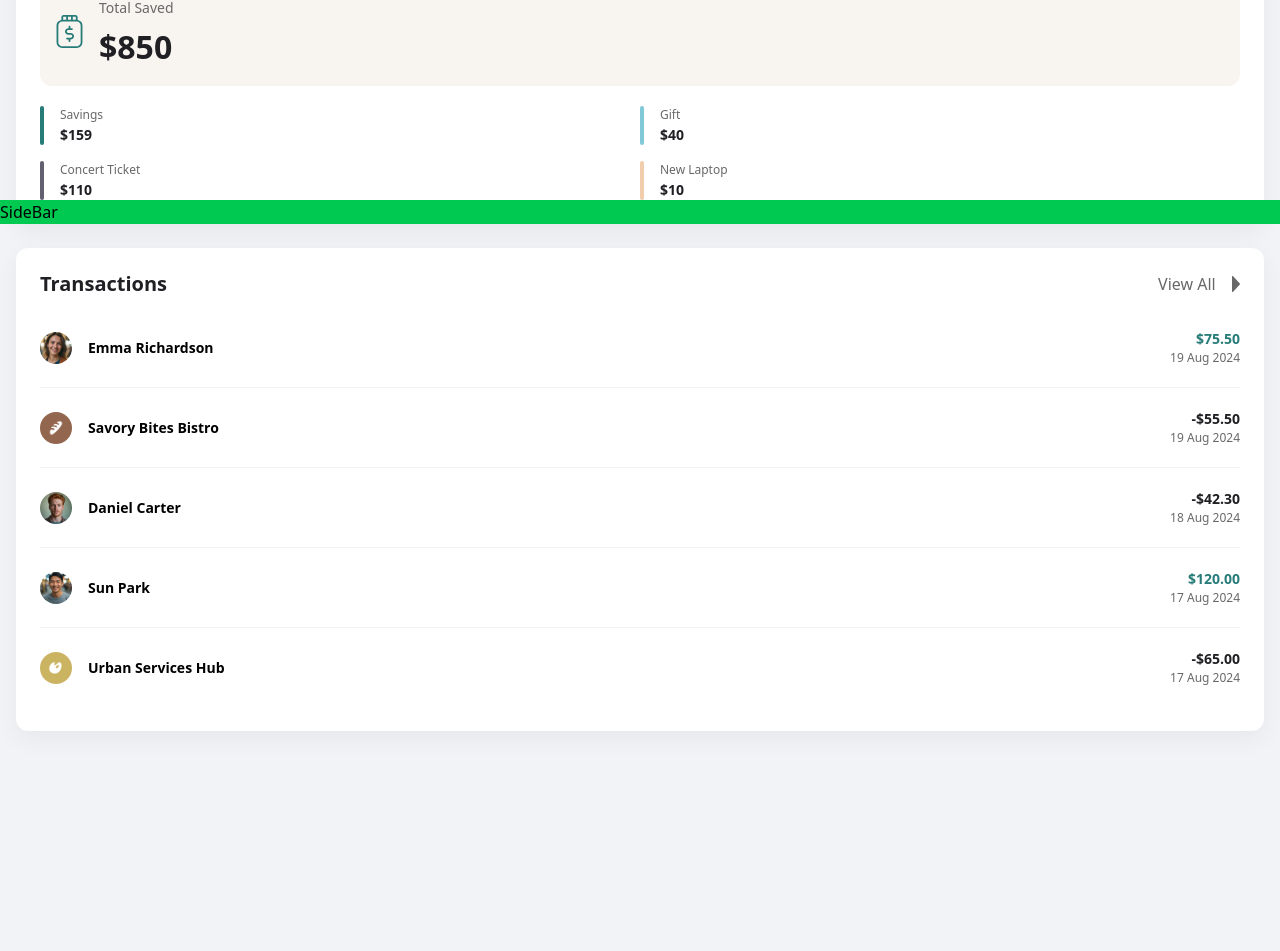
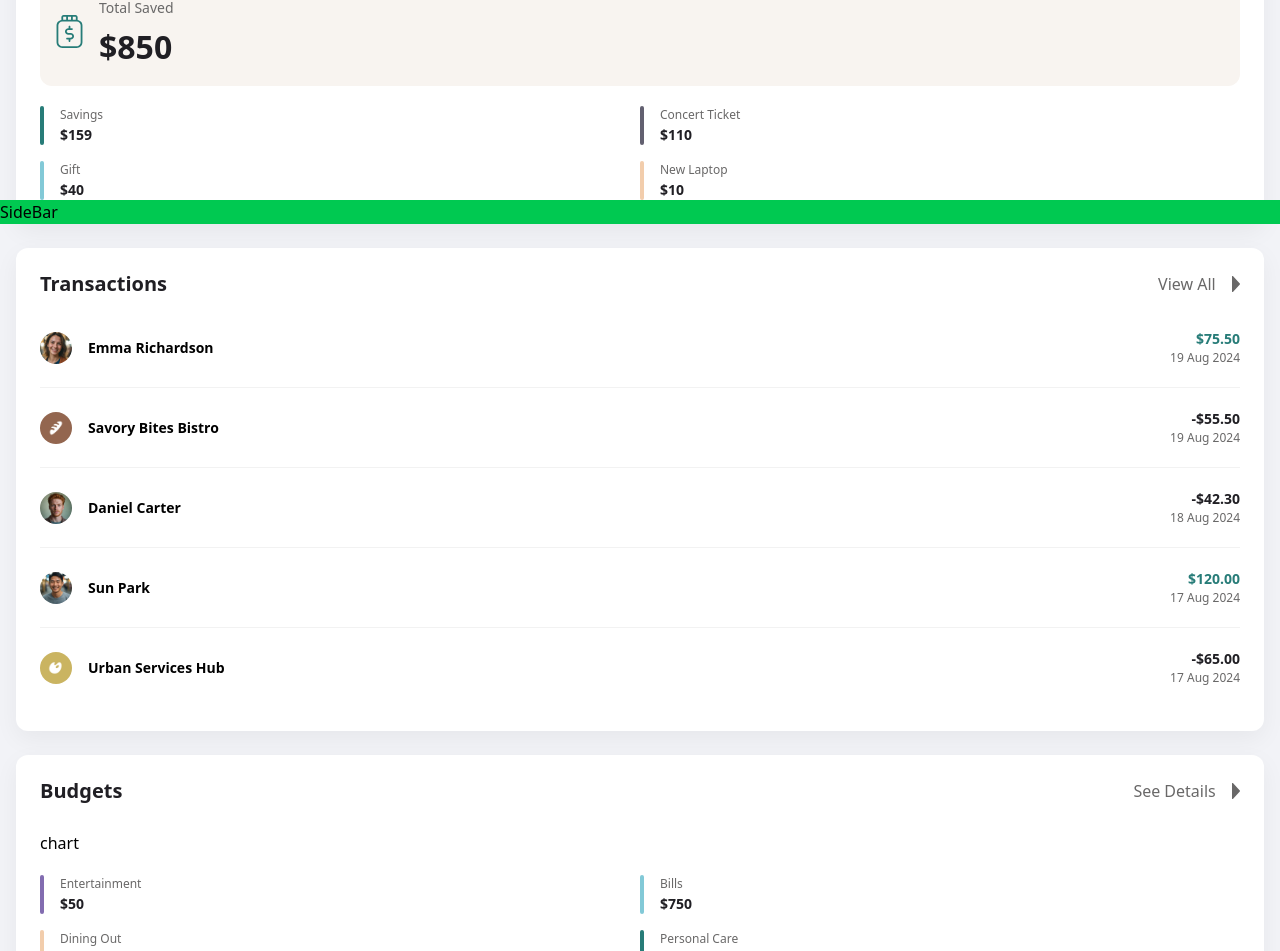
Before and after one commit to nishanth1596/personal-finance-app, a Next.js app: page / in a window 1280 px wide. Shown: the part 576-1527 px from the top of the page. Before the commit the page ends 1355 px from the top, so only its background shows below. Built offline with nearby package versions, Linux system fonts and the light colour scheme.

Commit message:
- add SummaryItem reusable component - add constants for this project and map it to the components - add budget and recurring bills summary card

```diff
--- /dev/null
+++ b/src/components/shared/Overview/SummaryItem.tsx
@@ -0,0 +1,22 @@
+type PotsSummaryItemProps = {
+  title: string;
+  value: number;
+  color: string;
+};
+
+const SummaryItem = ({ title, value, color }: PotsSummaryItemProps) => {
+  return (
+    <div className="flex gap-4">
+      <div
+        className={`w-1 rounded-lg`}
+        style={{ backgroundColor: color }}
+      ></div>
+      <div>
+        <p className="text-preset-5 text-grey-500">{title}</p>
+        <p className="text-preset-4-bold text-grey-900">${value}</p>
+      </div>
+    </div>
+  );
+};
+
+export default SummaryItem;
--- a/src/constants/constants.tsx
+++ b/src/constants/constants.tsx
@@ -392,3 +392,65 @@ export const transactions = [
     recurring: false,
   },
 ];
+
+export const budgets = [
+  {
+    category: "Entertainment",
+    maximum: 50.0,
+    theme: "#826cb0",
+  },
+  {
+    category: "Bills",
+    maximum: 750.0,
+    theme: "#82c9d7",
+  },
+  {
+    category: "Dining Out",
+    maximum: 75.0,
+    theme: "#f2cdac",
+  },
+  {
+    category: "Personal Care",
+    maximum: 100.0,
+    theme: "#277c78",
+  },
+];
+
+export const pots = [
+  {
+    name: "Savings",
+    target: 2000.0,
+    total: 159.0,
+    theme: "#277c78",
+  },
+  {
+    name: "Concert Ticket",
+    target: 150.0,
+    total: 110.0,
+    theme: "#626070",
+  },
+  {
+    name: "Gift",
+    target: 50.0,
+    total: 40.0,
+    theme: "#82c9d7",
+  },
+  {
+    name: "New Laptop",
+    target: 1000.0,
+    total: 10.0,
+    theme: "#f2cdac",
+  },
+  {
+    name: "Car",
+    target: 10000.0,
+    total: 0.0,
+    theme: "#c94736",
+  },
+];
+
+export const balance = {
+  income: 3814.25,
+  current: 4836.0,
+  expenses: 1700.5,
+};
--- /dev/null
+++ b/src/features/overview/BudgetsSummary.tsx
@@ -0,0 +1,24 @@
+import OverviewCard from "@/components/shared/Overview/OverviewCard";
+import SummaryItem from "@/components/shared/Overview/SummaryItem";
+import { budgets } from "@/constants/constants";
+
+const BudgetsSummary = () => {
+  console.log("heya", budgets);
+  return (
+    <OverviewCard link="/budgets" linkName="See Details" title="Budgets">
+      <div className="pt-7">chart</div>
+      <div className="grid grid-cols-2 gap-y-4 pt-5">
+        {budgets.slice(0, 4).map((item, i) => (
+          <SummaryItem
+            color={item.theme}
+            title={item.category}
+            value={item.maximum}
+            key={i}
+          />
+        ))}
+      </div>
+    </OverviewCard>
+  );
+};
+
+export default BudgetsSummary;
--- a/src/features/overview/Overview.tsx
+++ b/src/features/overview/Overview.tsx
@@ -1,5 +1,7 @@
+import BudgetsSummary from "./BudgetsSummary";
 import FinancialSummary from "./FinancialSummary";
 import PotsSummary from "./PotsSummary";
+import RecurringBillsSummary from "./RecurringBillsSummary";
 import TransationsSummary from "./TransationsSummary";
 
 const Overview = () => {
@@ -11,6 +13,8 @@ const Overview = () => {
       <div className="space-y-6 pt-8 pb-6">
         <PotsSummary />
         <TransationsSummary />
+        <BudgetsSummary />
+        <RecurringBillsSummary />
       </div>
     </section>
   );
--- a/src/features/overview/PotsSummary.tsx
+++ b/src/features/overview/PotsSummary.tsx
@@ -1,23 +1,7 @@
 import Image from "next/image";
 import OverviewCard from "@/components/shared/Overview/OverviewCard";
-
-type PotsSummaryItemProps = {
-  title: string;
-  value: number;
-  color: string;
-};
-
-const PotsSummaryItem = ({ title, value, color }: PotsSummaryItemProps) => {
-  return (
-    <div className="flex gap-4">
-      <div className={`${color} w-1 rounded-lg`}></div>
-      <div>
-        <p className="text-preset-5 text-grey-500">{title}</p>
-        <p className="text-preset-4-bold text-grey-900">${value}</p>
-      </div>
-    </div>
-  );
-};
+import SummaryItem from "@/components/shared/Overview/SummaryItem";
+import { pots } from "@/constants/constants";
 
 const PotsSummary = () => {
   return (
@@ -32,10 +16,14 @@ const PotsSummary = () => {
         </div>
 
         <div className="grid grid-cols-2 gap-y-4 pt-5">
-          <PotsSummaryItem color="bg-green" title="Savings" value={159} />
-          <PotsSummaryItem color="bg-cyan" title="Gift" value={40} />
-          <PotsSummaryItem color="bg-navy" title="Concert Ticket" value={110} />
-          <PotsSummaryItem color="bg-yellow" title="New Laptop" value={10} />
+          {pots.slice(0, 4).map((item, i) => (
+            <SummaryItem
+              key={i}
+              color={item.theme}
+              title={item.name}
+              value={item.total}
+            />
+          ))}
         </div>
       </div>
     </OverviewCard>
--- /dev/null
+++ b/src/features/overview/RecurringBillsSummary.tsx
@@ -0,0 +1,11 @@
+import OverviewCard from "@/components/shared/Overview/OverviewCard";
+
+const RecurringBillsSummary = () => {
+  return (
+    <OverviewCard link="/bills" linkName="See Details" title="Recurring Bills">
+      heya
+    </OverviewCard>
+  );
+};
+
+export default RecurringBillsSummary;
```
